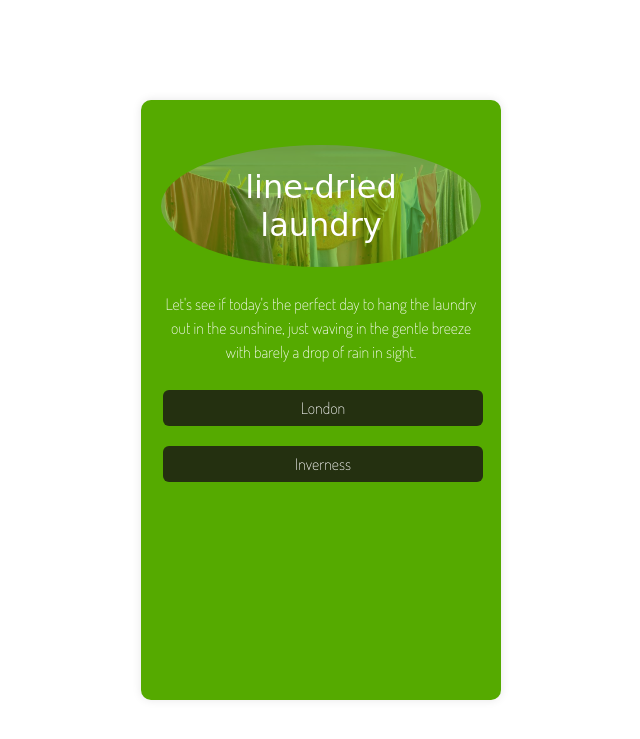
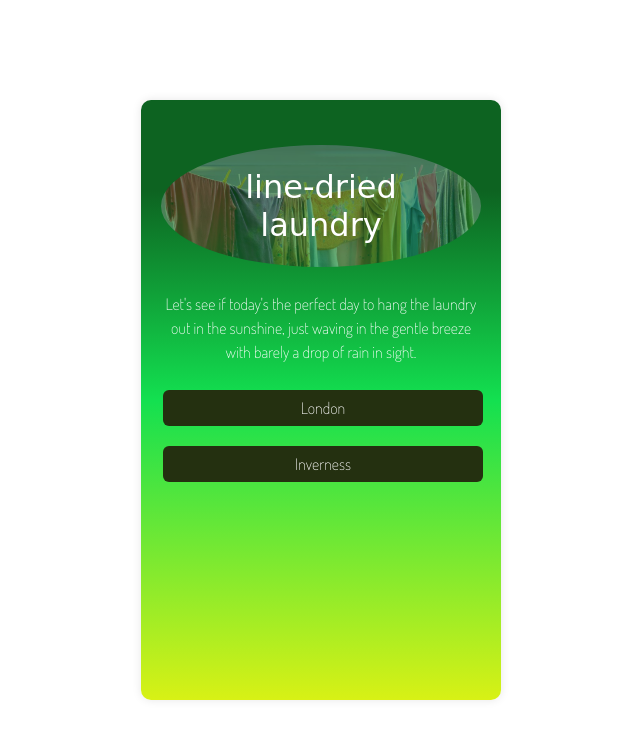
Before and after one commit to annwyl21/weather_forecast, a Flask app: page / in a window 1280 px wide. Shown: the top 739 px of the page, without its empty margins (319-959 px from the left). Run offline with Flask 3, Linux system fonts and the light colour scheme; some web fonts are replaced.

Commit message:
update background colour

```diff
--- a/application/static/styles/styles.css
+++ b/application/static/styles/styles.css
@@ -92,7 +92,8 @@ color: var(--quinary-color, white);
         padding: 20px;
         box-shadow: 0 0 10px rgba(0,0,0,0.1);
         border-radius: 10px;
-        background-color: var(--quaternary-color, gray);
+        background: linear-gradient(180deg, #0d6321 15%, #13e050 50%, #d8f115 100%);
+        /* background-image: url("application/static/images/summer.gif"); */
     }
 
     .container-fluid {
```
Also changed, not shown: application/static/images/autumn.JPG (added), application/static/images/spring.jpg (added), application/static/images/summer.JPG (added), 1 other file.
